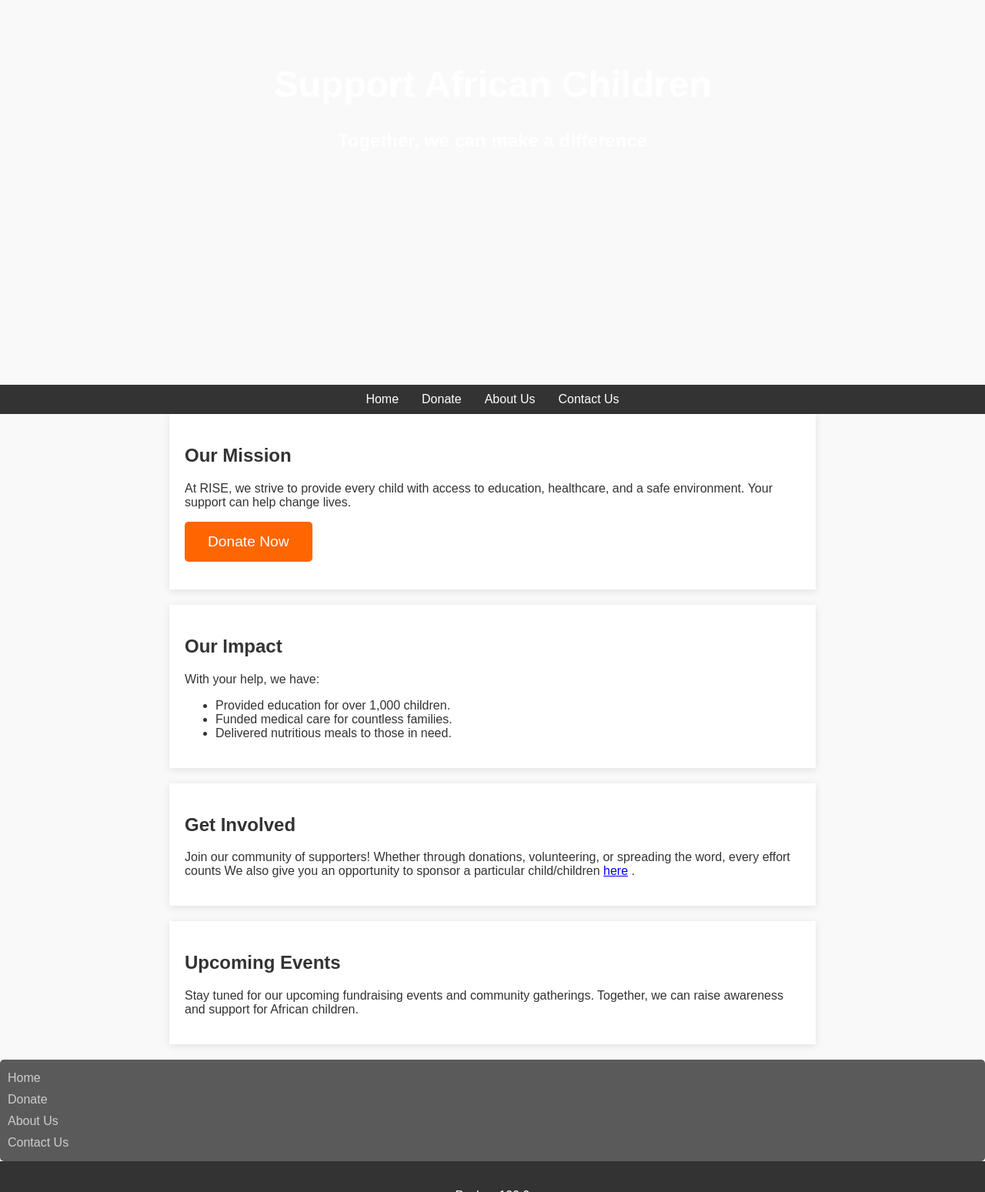
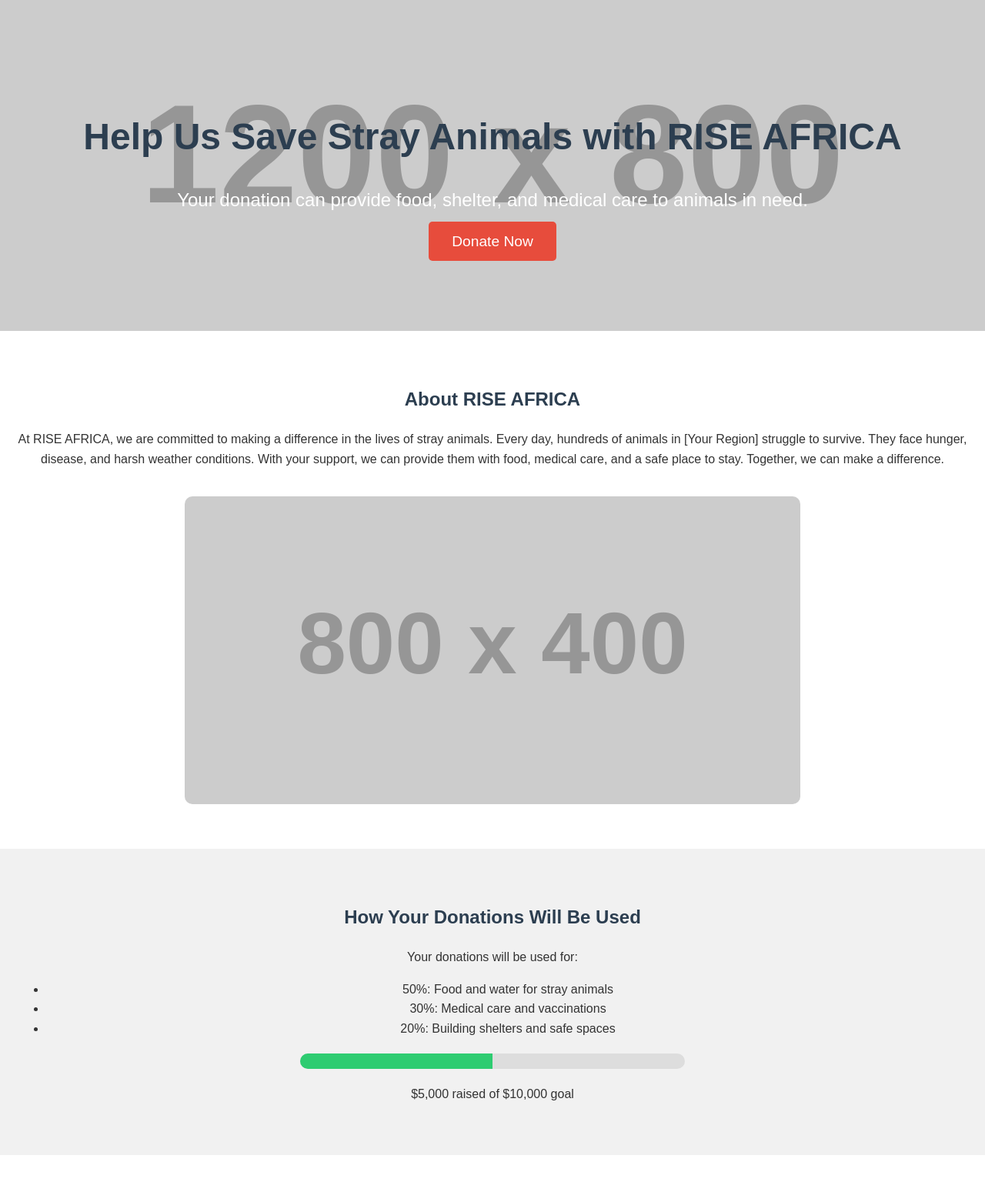
Before and after one commit to Charlie01-creator/Rise, a plain HTML site: page index.html in a window 1280 px wide. Shown: the top 1549 px of the page at 77% size. Drawn offline with Linux system fonts and the light colour scheme; placeholder pictures from the web are drawn by us.

Commit message:
Update index.html

```diff
--- a/index.html
+++ b/index.html
@@ -2,83 +2,183 @@
 <html lang="en">
 <head>
   <meta charset="UTF-8">
-<meta name="viewport" content="width=device-width,
-initial-scale=1.0">
-<title>Support African Children</title>
-<link rel="stylesheet" href="styl.css">
+  <meta name="viewport" content="width=device-width, initial-scale=1.0">
+  <title>Help Save Stray Animals - RISE AFRICA</title>
   <style>
+    /* General Styles */
     body {
       font-family: Arial, sans-serif;
- background-color: #f9f9f9; color: #333;
- margin: 0; padding: 0; }
-header {
- background: url('FB_IMG_17299321564801840.jpg')
- no-repeat center center/cover; height: 50vh;
- color: white; text-align: center; padding: 50px;
- } h1 { font-size: 3em;
- } h2 { font-size: 1.5em;
-} nav { display: flex;
-justify-content: center
-; /* Center the items */ background-color:
- #333; padding: 10px 0; } nav a
- { color: white; margin: 0 15px;
+      margin: 0;
+      padding: 0;
+      line-height: 1.6;
+      color: #333;
+      background-color: #f9f9f9;
+    }
+
+    h1, h2, h3 {
+      color: #2c3e50;
+    }
+
+    a {
+      color: #3498db;
       text-decoration: none;
-transition: color 0.3s;
-/* Smooth hover effect */ }
- nav a:hover { color: #ff6600;
- /* Highlight on hover */ } .vertical-nav {
-display: flex; flex-direction:
- column; align-items: flex-start;
-background-color: rgba(51, 51, 51, 0.8);
-/* Semi-transparent */ padding: 10px; border-radius:
- 5px; margin-top: 20px;
- /* Space above the vertical nav */
-} .vertical-nav a { color: rgba(255, 255, 255, 0.7);
- /* Less visible */ margin: 5px 0;
-/* Vertical spacing */ text-decoration:
- none; transition: color 0.3s;
-/* Smooth hover effect */ } .vertical-nav a:hover
-{ color: white; /* Highlight on hover */ } section
- { padding: 20px; max-width: 800px;
- margin: auto; background: white;
- box-shadow: 0 2px 10px rgba(0,0,0,0.1);
-margin-bottom: 20px; } .donate-button
- { display: inline-block;
- padding: 15px 30px; background-color:
- #ff6600; color: white; text-decoration:
-none; border-radius: 5px; font-size: 1.2em; }
-footer { text-align: center; padding: 20px;
- background-color: #333; color: white; }
+    }
+
+    a:hover {
+      text-decoration: underline;
+    }
+
+    /* Header Section */
+    .hero {
+      background: url('https://via.placeholder.com/1200x800') no-repeat center center/cover;
+      color: #fff;
+      padding: 100px 20px;
+      text-align: center;
+    }
+
+    .hero h1 {
+      font-size: 3rem;
+      margin-bottom: 10px;
+    }
+
+    .hero p {
+      font-size: 1.5rem;
+      margin-bottom: 20px;
+    }
+
+    .cta-button {
+      background-color: #e74c3c;
+      color: #fff;
+      padding: 15px 30px;
+      font-size: 1.2rem;
+      border: none;
+      border-radius: 5px;
+      cursor: pointer;
+    }
+
+    .cta-button:hover {
+      background-color: #c0392b;
+    }
+
+    /* About Section */
+    .about {
+      padding: 50px 20px;
+      text-align: center;
+      background-color: #fff;
+    }
+
+    .about img {
+      max-width: 100%;
+      height: auto;
+      border-radius: 10px;
+      margin-top: 20px;
+    }
+
+    /* Donation Usage Section */
+    .donation-usage {
+      padding: 50px 20px;
+      background-color: #f1f1f1;
+      text-align: center;
+    }
+
+    .progress-bar {
+      width: 80%;
+      max-width: 500px;
+      height: 20px;
+      background-color: #ddd;
+      border-radius: 10px;
+      margin: 20px auto;
+      overflow: hidden;
+    }
+
+    .progress {
+      width: 50%; /* Update this based on your progress */
+      height: 100%;
+      background-color: #2ecc71;
+    }
+
+    /* Testimonials Section */
+    .testimonials {
+      padding: 50px 20px;
+      text-align: center;
+      background-color: #fff;
+    }
+
+    .testimonials blockquote {
+      font-style: italic;
+      color: #555;
+    }
+
+    /* Footer Section */
+    footer {
+      background-color: #2c3e50;
+      color: #fff;
+      text-align: center;
+      padding: 20px;
+    }
+
+    footer a {
+      color: #3498db;
+    }
+
+    footer .social-icons {
+      margin-top: 10px;
+    }
+
+    footer .social-icons a {
+      margin: 0 10px;
+      font-size: 1.5rem;
+    }
   </style>
-</head> <body>
-<header> <h1>Support African Children</h1> <h2>Together, we can make a difference</h2> </header>
-<nav> <a href="home.html">Home</a>
-<a href="donate.html">Donate</a>
- <a href="about.html">About Us</a>
- <a href="contact.html">Contact Us</a> </nav>
-<section> <h2>Our Mission</h2>
-<p>At  RISE, we strive to provide every child
- with access to education, healthcare, and a safe
- environment. Your support can help change lives.</p>
- <p><a href="donate.html" class="donate-button">Donate Now</a></p> </section>
-<section> <h2>Our Impact</h2>
- <p>With your help, we have:</p>
+</head>
+<body>
+  <!-- Hero Section -->
+  <section class="hero">
+    <h1>Help Us Save Stray Animals with RISE AFRICA</h1>
+    <p>Your donation can provide food, shelter, and medical care to animals in need.</p>
+    <a href="https://your-gogetfunding-link.com" class="cta-button">Donate Now</a>
+  </section>
+
+  <!-- About Section -->
+  <section class="about">
+    <h2>About RISE AFRICA</h2>
+    <p>At RISE AFRICA, we are committed to making a difference in the lives of stray animals. Every day, hundreds of animals in [Your Region] struggle to survive. They face hunger, disease, and harsh weather conditions. With your support, we can provide them with food, medical care, and a safe place to stay. Together, we can make a difference.</p>
+    <img src="https://via.placeholder.com/800x400" alt="RISE AFRICA Stray Animal Rescue">
+  </section>
+
+  <!-- Donation Usage Section -->
+  <section class="donation-usage">
+    <h2>How Your Donations Will Be Used</h2>
+    <p>Your donations will be used for:</p>
     <ul>
-<li>Provided education for over 1,000 children.</li>
- <li>Funded medical care for countless families.</li>
- <li>Delivered nutritious meals to those in need.</li> </ul> </section>
-<section> <h2>Get Involved</h2>
- <p>Join our community of supporters! Whether through donations,
- volunteering, or spreading the word, every effort counts
-We also give you an opportunity to sponsor a particular child/children <a href="sponsor.html">here</a>
-.</p> </section>
-<section> <h2>Upcoming Events</h2> <p>Stay tuned for our
- upcoming fundraising events and community gatherings. Together,
-we can raise awareness and support for African children.</p> </section>
-<div class="vertical-nav"> <a href="home.html">Home</a>
- <a href="donate.html">Donate</a>
-<a href="about.html">About Us</a>
- <a href="contact.html">Contact Us</a> </div>
-<footer> <p>Psalms 109:9</p>
- | Follow us on social media</p> <p>© 2022 RISE. All rights reserved.</p> </footer>
-</body> </html>
+      <li>50%: Food and water for stray animals</li>
+      <li>30%: Medical care and vaccinations</li>
+      <li>20%: Building shelters and safe spaces</li>
+    </ul>
+    <div class="progress-bar">
+      <div class="progress"></div>
+    </div>
+    <p>$5,000 raised of $10,000 goal</p>
+  </section>
+
+  <!-- Testimonials Section -->
+  <section class="testimonials">
+    <h2>What People Are Saying</h2>
+    <blockquote>
+      "Thanks to RISE AFRICA, hundreds of animals have been given a second chance at life. Your work is truly inspiring!"
+      <br>– [Donor Name]
+    </blockquote>
+  </section>
+
+  <!-- Footer Section -->
+  <footer>
+    <p>&copy; 2023 RISE AFRICA. All rights reserved.</p>
+    <p>Contact us at <a href="mailto:info@riseafrica.org">info@riseafrica.org</a></p>
+    <div class="social-icons">
+      <a href="https://facebook.com/riseafrica" target="_blank">&#xf082;</a> <!-- Facebook Icon -->
+      <a href="https://twitter.com/riseafrica" target="_blank">&#xf081;</a> <!-- Twitter Icon -->
+      <a href="https://instagram.com/riseafrica" target="_blank">&#xf16d;</a> <!-- Instagram Icon -->
+    </div>
+  </footer>
+</body>
+</html>
```
Lines whose indentation alone changed are shown as unchanged.
